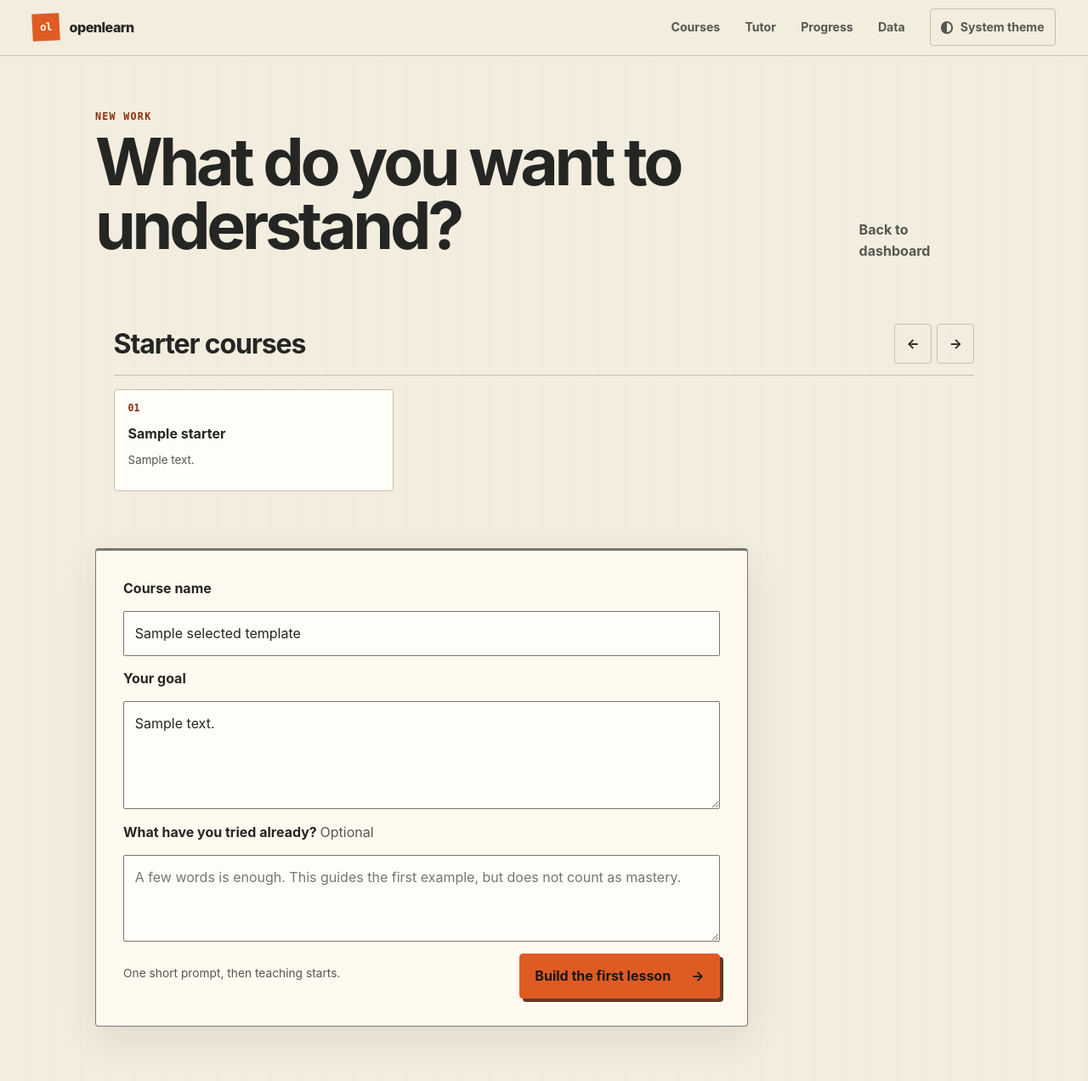
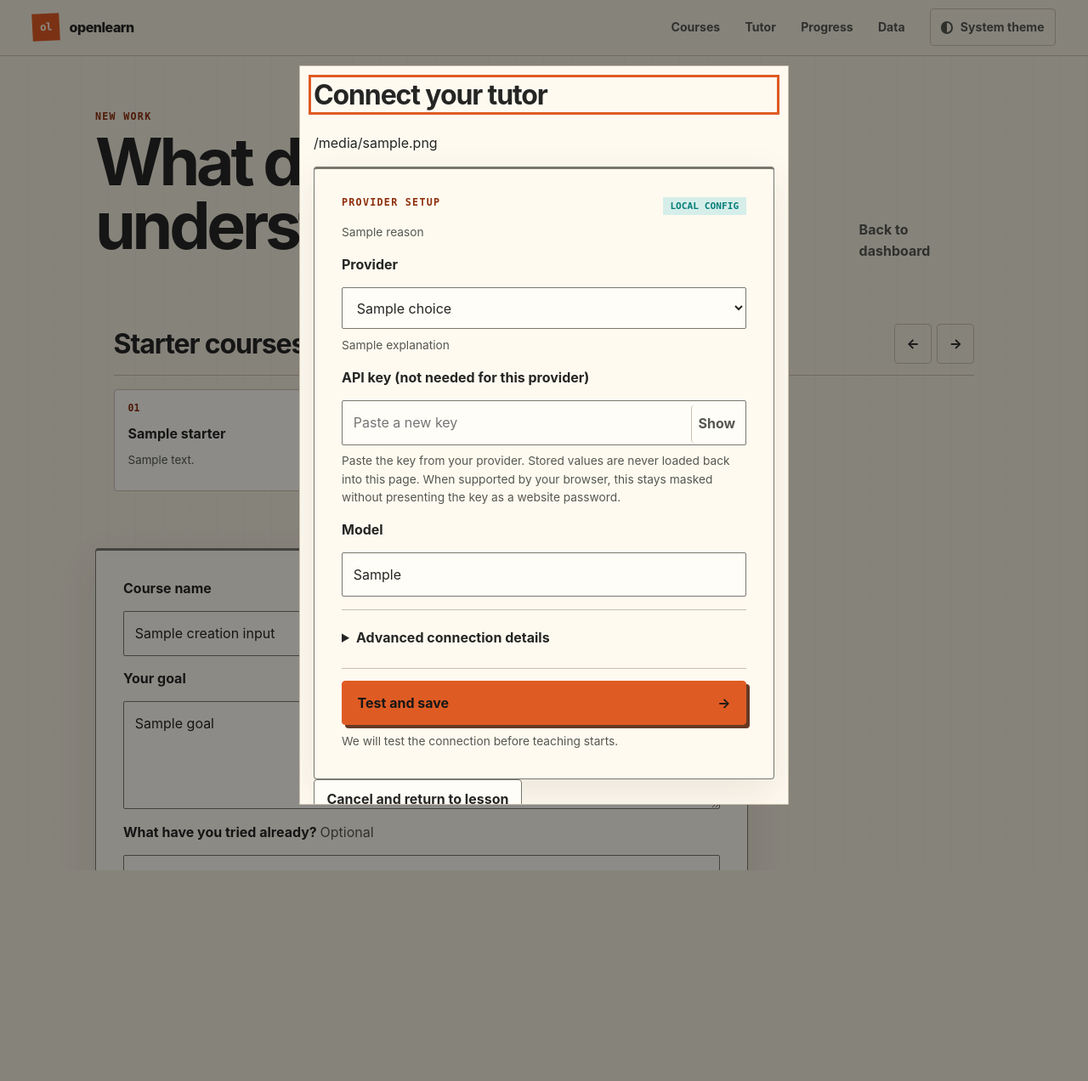
Before and after one commit to rosshd/openlearn, a Python web app: template src/openlearn/web/templates/course_create.html in a window 1280 px wide. Shown: the whole page at 85% size. After the commit the page ends 1024 px from the top, so only its background shows below. Run offline with Jinja, Linux system fonts and the light colour scheme; the template is opened without the code that fills it: most values are stand-ins (such as "Sample title", 1, 10 or a date in 2020).

Commit message:
fix: recover lesson creation through provider setup (#106)

```diff
--- a/src/openlearn/web/static/openlearn.css
+++ b/src/openlearn/web/static/openlearn.css
@@ -1,5 +1,7 @@
 [data-source-preview] { max-width: min(54rem, 92vw); max-height: 85vh; overflow: auto; }
 [data-source-preview-text] { white-space: pre-wrap; overflow-wrap: anywhere; }
+[data-provider-setup-dialog] { width: min(36rem, 92vw); max-height: 85vh; overflow: auto; color: var(--graphite); background: var(--surface); border: 1px solid var(--line); }
+[data-provider-setup-dialog]::backdrop { background: rgb(0 0 0 / 45%); }
 
 :root {
   color-scheme: light dark;
--- a/src/openlearn/web/static/openlearn.js
+++ b/src/openlearn/web/static/openlearn.js
@@ -82,6 +82,49 @@
   }
 }
 initializeUuidFields();
+
+const createForm = document.querySelector(".create-form");
+const creationDraftKey = `openlearn-course-draft:${appRoot}:${window.location.pathname}`;
+const creationDraftFields = {title: 160, goal: 4000, experience: 4000, template_id: 160, submission_id: 36};
+function saveCreationDraft() {
+  if (!createForm) return;
+  const draft = {};
+  for (const [name, limit] of Object.entries(creationDraftFields)) {
+    draft[name] = createForm.elements[name].value.slice(0, limit);
+  }
+  try { sessionStorage.setItem(creationDraftKey, JSON.stringify(draft)); } catch (_error) { /* optional */ }
+}
+if (createForm) {
+  try {
+    const draft = JSON.parse(sessionStorage.getItem(creationDraftKey) || "null");
+    if (draft && /^[0-9a-f]{8}-[0-9a-f]{4}-[0-9a-f]{4}-[0-9a-f]{4}-[0-9a-f]{12}$/i.test(draft.submission_id)) {
+      for (const [name, limit] of Object.entries(creationDraftFields)) {
+        if (typeof draft[name] === "string" && draft[name].length <= limit) createForm.elements[name].value = draft[name];
+      }
+    }
+  } catch (_error) { /* optional */ }
+  createForm.addEventListener("input", saveCreationDraft);
+}
+
+const providerDialog = document.querySelector("[data-provider-setup-dialog]");
+let pendingProviderResume = null;
+function openProviderSetup(message, resume) {
+  if (!providerDialog) return false;
+  pendingProviderResume = resume;
+  providerDialog.querySelector("[data-provider-recovery-reason]").textContent = message;
+  if (!providerDialog.open) providerDialog.showModal();
+  providerDialog.querySelector("#provider-recovery-title").focus();
+  return true;
+}
+providerDialog?.querySelector("[data-provider-setup-cancel]")?.addEventListener("click", () => providerDialog.close());
+providerDialog?.addEventListener("close", () => {
+  pendingProviderResume = null;
+  const key = providerDialog.querySelector('[name="api_key"]');
+  if (key) key.value = "";
+});
+if (createForm?.dataset.providerRecoveryMessage) {
+  openProviderSetup(createForm.dataset.providerRecoveryMessage, () => createForm.requestSubmit());
+}
 
 const starterResumeForm = document.querySelector("[data-starter-resume-form]");
 if (starterResumeForm) {
@@ -158,6 +201,7 @@
     form.elements.template_id.value = choice.dataset.templateId;
     form.elements.title.value = choice.dataset.title;
     form.elements.goal.value = choice.dataset.goal;
+    saveCreationDraft();
     form.elements.experience.focus();
     announce(`${choice.dataset.title} selected.`);
   });
@@ -176,6 +220,9 @@
 for (const form of document.querySelectorAll("[data-json-form]")) {
   form.addEventListener("submit", async (event) => {
     event.preventDefault();
+    if (form.dataset.submitting === "true") return;
+    form.dataset.submitting = "true";
+    if (form === createForm) saveCreationDraft();
     const submit = form.querySelector('[type="submit"]');
     const errorBox = form.querySelector("[data-form-error]");
     const status = form.querySelector("[data-form-status]");
@@ -195,11 +242,27 @@
         if (status) status.textContent = message;
         return;
       }
+      if (form.hasAttribute("data-provider-recovery-form")) {
+        const resume = providerDialog.open ? pendingProviderResume : null;
+        pendingProviderResume = null;
+        providerDialog.close();
+        if (resume) resume();
+        return;
+      }
+      if (form === createForm) {
+        try { sessionStorage.removeItem(creationDraftKey); } catch (_error) { /* optional */ }
+      }
       announce("Saved successfully.");
       const destination = result.setup_url || result.placement_url || result.initialization_url || result.focus_url || result.redirect || form.dataset.successUrl;
       if (destination) window.location.assign(appUrl(destination));
     } catch (error) {
       if (form.elements.api_key && !error.payload?.retain_secret) form.elements.api_key.value = "";
+      if (form === createForm && error.payload?.state === "setup_required") {
+        if (openProviderSetup(error.message, () => createForm.requestSubmit())) {
+          if (status) status.textContent = "Lesson input saved. Test the tutor connection to continue.";
+          return;
+        }
+      }
       if (errorBox) {
         errorBox.textContent = error.message;
         errorBox.hidden = false;
@@ -207,6 +270,7 @@
       }
       if (status) status.textContent = "Nothing was lost. Correct the issue and try again.";
     } finally {
+      delete form.dataset.submitting;
       submit.disabled = false;
       submit.removeAttribute("aria-busy");
     }
@@ -985,6 +1049,9 @@
       return;
     }
     if (state === "retryable_error" || state === "conflict") {
+      if (result.error_code === "provider_credentials") {
+        openProviderSetup(result.error || "The provider rejected the saved credentials. Test the connection.", retryInitialization);
+      }
       setInitializationState(
         result.error || "Your course is safe. Retry preparing the first lesson.",
         true,
@@ -995,19 +1062,9 @@
   }
 }
 
-if (initializationShell) {
-  const initialState = initializationShell.dataset.operationState;
-  if (initialState === "retryable_error" || initialState === "conflict") {
-    setInitializationState(
-      initializationShell.dataset.operationError
-        || "Your course is safe. Retry preparing the first lesson.",
-      true,
-    );
-  } else {
-    pollInitialization().catch((error) => setInitializationState(error.message, true));
-  }
-  initializationShell.querySelector("[data-initialization-retry]")?.addEventListener("click", async (event) => {
-    const button = event.currentTarget;
+async function retryInitialization() {
+  const button = initializationShell.querySelector("[data-initialization-retry]");
+  if (button.disabled) return;
   button.disabled = true;
   setInitializationState("Retrying your saved first lesson…");
   try {
@@ -1022,10 +1079,28 @@
     await pollInitialization();
   } catch (error) {
     setInitializationState(error.message, true);
+    if (error.payload?.state === "setup_required") openProviderSetup(error.message, retryInitialization);
   } finally {
     button.disabled = false;
   }
-  });
+}
+
+if (initializationShell) {
+  const initialState = initializationShell.dataset.operationState;
+  if (initializationShell.dataset.providerBlocked === "true") {
+    setInitializationState(initializationShell.dataset.providerError || "Test the provider connection before teaching starts.", true);
+    if (initializationShell.dataset.providerSetupRequired === "true") {
+      openProviderSetup(initializationShell.dataset.providerError, retryInitialization);
+    }
+  } else if (initialState === "retryable_error" || initialState === "conflict") {
+    setInitializationState(initializationShell.dataset.operationError || "Your course is safe. Retry preparing the first lesson.", true);
+    if (initializationShell.dataset.operationErrorCode === "provider_credentials") {
+      openProviderSetup(initializationShell.dataset.operationError, retryInitialization);
+    }
+  } else {
+    pollInitialization().catch((error) => setInitializationState(error.message, true));
+  }
+  initializationShell.querySelector("[data-initialization-retry]")?.addEventListener("click", retryInitialization);
 }
 
 function setOperationState(message, isError = false, result = null) {
--- a/src/openlearn/web/templates/course_create.html
+++ b/src/openlearn/web/templates/course_create.html
@@ -29,20 +29,21 @@
   </div>
 
   {% if create_error %}<div class="error-summary" role="alert" tabindex="-1">{{ create_error }}</div>{% endif %}
-  <form class="work-panel form-stack create-form" id="custom-course" method="post" action="{{ url_for('create_course_form') }}" data-json-form data-enter-flow data-endpoint="/api/courses" novalidate>
+  <form class="work-panel form-stack create-form" id="custom-course" method="post" action="{{ url_for('create_course_form') }}" data-json-form data-enter-flow data-endpoint="/api/courses" data-provider-recovery-message="{{ provider_recovery_message or '' }}" novalidate>
     <input type="hidden" name="submission_id" data-uuid value="{{ submission_id }}">
-    <input type="hidden" name="template_id" value="{{ selected_template.id if selected_template else '' }}">
+    <input type="hidden" name="template_id" value="{{ creation_input.template_id or '' if creation_input else selected_template.id if selected_template else '' }}">
     <div class="error-summary" role="alert" tabindex="-1" data-form-error hidden></div>
     <label for="course-title">Course name</label>
-    <input id="course-title" name="title" maxlength="160" required placeholder="Technical Interview Prep" value="{{ selected_template.title if selected_template else '' }}">
+    <input id="course-title" name="title" maxlength="160" required placeholder="Technical Interview Prep" value="{{ creation_input.title if creation_input else selected_template.title if selected_template else '' }}">
     <label for="goal">Your goal</label>
-    <textarea id="goal" name="goal" rows="4" maxlength="4000" required placeholder="What should you be able to do when this course is working?">{{ selected_template.description if selected_template else '' }}</textarea>
+    <textarea id="goal" name="goal" rows="4" maxlength="4000" required placeholder="What should you be able to do when this course is working?">{{ creation_input.goal if creation_input else selected_template.description if selected_template else '' }}</textarea>
     <label for="experience">What have you tried already? <span class="optional">Optional</span></label>
-    <textarea id="experience" name="experience" rows="3" maxlength="4000" placeholder="A few words is enough. This guides the first example, but does not count as mastery."></textarea>
+    <textarea id="experience" name="experience" rows="3" maxlength="4000" placeholder="A few words is enough. This guides the first example, but does not count as mastery.">{{ creation_input.experience if creation_input else '' }}</textarea>
     <div class="form-footer">
       <p class="field-note" role="status" aria-live="polite" aria-atomic="true" data-form-status>{% if quick_learn %}Create the course, then use its Sources action to add a bounded file, folder, or public GitHub repository. No outline approval or imported code execution.{% else %}One short prompt, then teaching starts.{% endif %}</p>
       <button class="primary-action" type="submit">Build the first lesson <span aria-hidden="true">→</span></button>
     </div>
   </form>
 </section>
+{% include "provider_recovery.html" %}
 {% endblock %}
--- a/src/openlearn/web/templates/course_initializing.html
+++ b/src/openlearn/web/templates/course_initializing.html
@@ -5,6 +5,10 @@
   data-operation-id="{{ initialization.operation_id }}"
   data-operation-state="{{ initialization.state }}"
   data-operation-error="{{ initialization.error or '' }}"
+  data-operation-error-code="{{ initialization.error_code or '' }}"
+  data-provider-blocked="{{ 'true' if provider_blocked else 'false' }}"
+  data-provider-setup-required="{{ 'true' if provider_setup_required else 'false' }}"
+  data-provider-error="{{ provider_error or '' }}"
   data-status-url="{{ status_url }}"
   data-retry-url="{{ retry_url }}"
   data-focus-url="{{ focus_url }}">
@@ -19,4 +23,5 @@
     <p class="field-note"><a href="{{ url_for('dashboard') }}">Return to your workbench</a> or <a href="{{ url_for('setup') }}">review provider setup</a>.</p>
   </details>
 </section>
+{% include "provider_recovery.html" %}
 {% endblock %}
--- /dev/null
+++ b/src/openlearn/web/templates/provider_form.html
@@ -0,0 +1,52 @@
+{% if provider.managed %}
+<section class="work-panel form-stack" aria-labelledby="managed-provider-title">
+  <div class="form-header"><p class="eyebrow">Provider setup</p><span class="state-chip">Environment managed</span></div>
+  {% if provider.ready %}
+  <h2 id="managed-provider-title">Your provider is ready</h2>
+  <p class="field-note">Provider credentials are supplied and verified by your shell environment. Change them there, then restart openlearn.</p>
+  {% else %}
+  <h2 id="managed-provider-title">Your provider is not yet verified</h2>
+  <p class="field-note">Provider settings are supplied by your shell environment, but openlearn has not verified the selected model. Validate those settings before model-backed teaching.</p>
+  {% endif %}
+  {% if not provider_recovery %}<a class="primary-action" href="{{ url_for('dashboard') }}"><span>Continue to your workbench</span><span aria-hidden="true">→</span></a>{% endif %}
+</section>
+{% else %}
+<form class="work-panel form-stack" data-json-form data-endpoint="/api/setup"
+  {% if provider_recovery %}data-provider-recovery-form{% else %}data-success-url="{{ setup_destination }}"{% endif %} autocomplete="off" novalidate>
+  <div class="form-header"><p class="eyebrow">Provider setup</p><span class="state-chip">Local config</span></div>
+  <div class="error-summary" role="alert" tabindex="-1" data-form-error hidden></div>
+  {% if provider.reason %}<p class="field-note">{{ provider.reason }}</p>{% endif %}
+  <label for="provider">Provider</label>
+  <select id="provider" name="provider">
+    {% for choice in provider.providers %}
+    <option value="{{ choice.id }}" data-default-base-url="{{ choice.base_url or '' }}"
+      data-default-model="{{ choice.default_model or '' }}" data-key-required="{{ 'true' if choice.key_required else 'false' }}"
+      data-setup-url="{{ choice.setup_url }}" data-explanation="{{ choice.explanation }}"
+      {% if choice.id == provider.selected_provider %}selected{% endif %}>
+      {{ choice.name }}{% if choice.recommended %} - recommended{% endif %}
+    </option>
+    {% endfor %}
+  </select>
+  <p class="field-note" data-provider-explanation>{{ provider.providers|selectattr('id', 'equalto', provider.selected_provider)|map(attribute='explanation')|first }}</p>
+  <label for="api-key" data-api-key-label data-key-configured="{{ 'true' if provider.key_configured else 'false' }}">API key{% if provider.key_configured %} (already saved){% endif %}</label>
+  <div class="secret-entry-wrap">
+    <input id="api-key" class="secret-entry" name="api_key" type="text" autocomplete="off" spellcheck="false" autocapitalize="none" data-1p-ignore data-lpignore="true" data-form-type="other" placeholder="Paste a new key">
+    <button type="button" class="secret-toggle" data-secret-toggle aria-pressed="false" aria-controls="api-key">Show</button>
+  </div>
+  <p class="field-note">
+    {% if provider.key_configured %}Leave this blank to test the saved key, or paste a new key to replace it.{% else %}Paste the key from your provider. Stored values are never loaded back into this page.{% endif %}
+    When supported by your browser, this stays masked without presenting the key as a website password.
+  </p>
+  <label for="model">Model</label>
+  <input id="model" name="model" value="{{ provider.form_model or '' }}" autocomplete="off" required>
+  <details class="advanced-fields">
+    <summary>Advanced connection details</summary>
+    <label for="base-url">Base URL</label>
+    <input id="base-url" name="base_url" type="url" value="{{ provider.form_base_url or '' }}" autocomplete="off">
+    <label class="check-row"><input type="checkbox" name="save_unverified">Keep these settings if the provider is temporarily unreachable</label>
+    <p class="field-note">Teaching stays locked until openlearn completes a successful connection test.</p>
+  </details>
+  <button class="primary-action" type="submit" data-submit-label="Test and save"><span>Test and save</span><span aria-hidden="true">→</span></button>
+  <p class="field-note" role="status" aria-live="polite" aria-atomic="true" data-form-status>We will test the connection before teaching starts.</p>
+</form>
+{% endif %}
--- /dev/null
+++ b/src/openlearn/web/templates/provider_recovery.html
@@ -0,0 +1,8 @@
+{% if provider is defined %}
+<dialog data-provider-setup-dialog aria-labelledby="provider-recovery-title" aria-describedby="provider-recovery-reason">
+  <h2 id="provider-recovery-title" tabindex="-1">Connect your tutor</h2>
+  <p id="provider-recovery-reason" data-provider-recovery-reason>Your lesson input stays here while you test the connection.</p>
+  {% with provider_recovery=true %}{% include "provider_form.html" %}{% endwith %}
+  <button class="secondary-action" type="button" data-provider-setup-cancel>Cancel and return to lesson</button>
+</dialog>
+{% endif %}
```
Also changed, not shown: src/openlearn/web/routes.py (+58 -12 lines), src/openlearn/web/services.py (+15 -1 lines), src/openlearn/web/templates/setup.html (+1 -72 lines), tests/test_provider_recovery.py (added, +269 -0 lines), tests/test_web.py (+6 -4 lines). Lines whose indentation alone changed are shown as unchanged.
